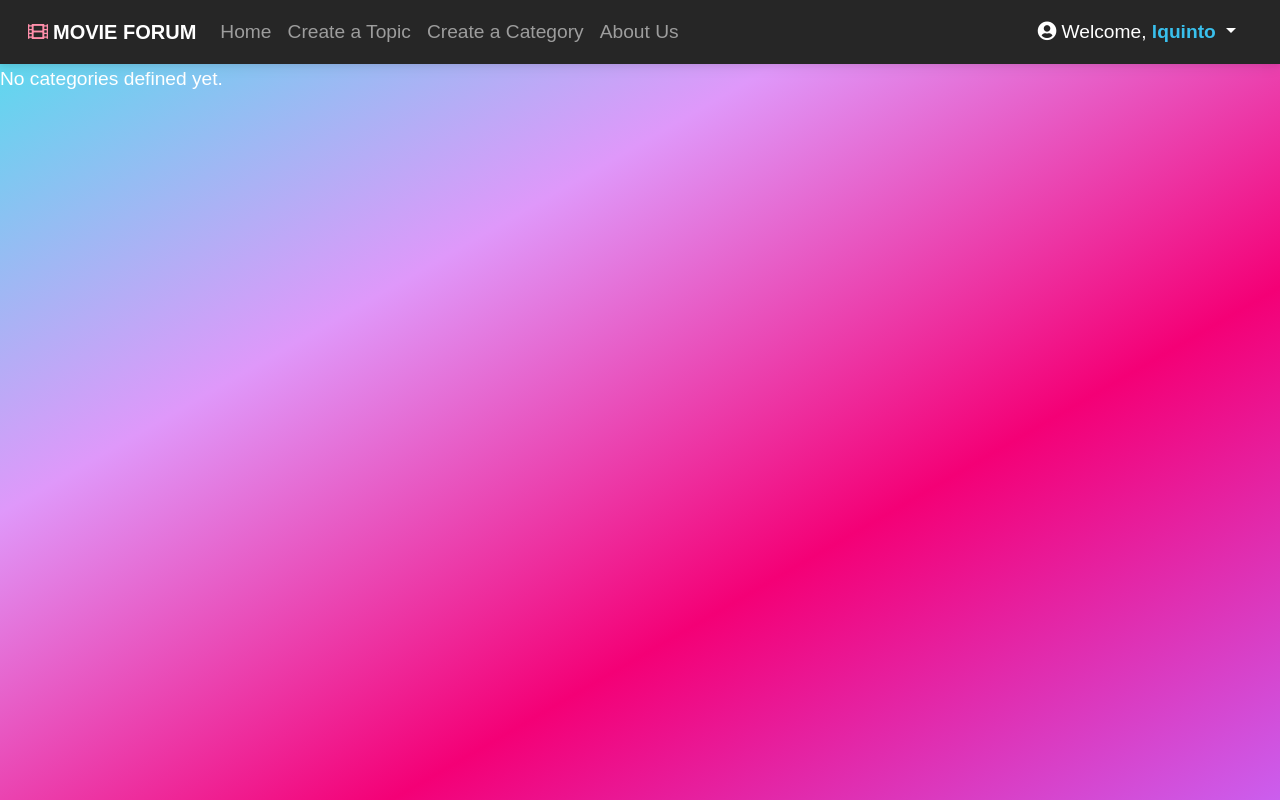
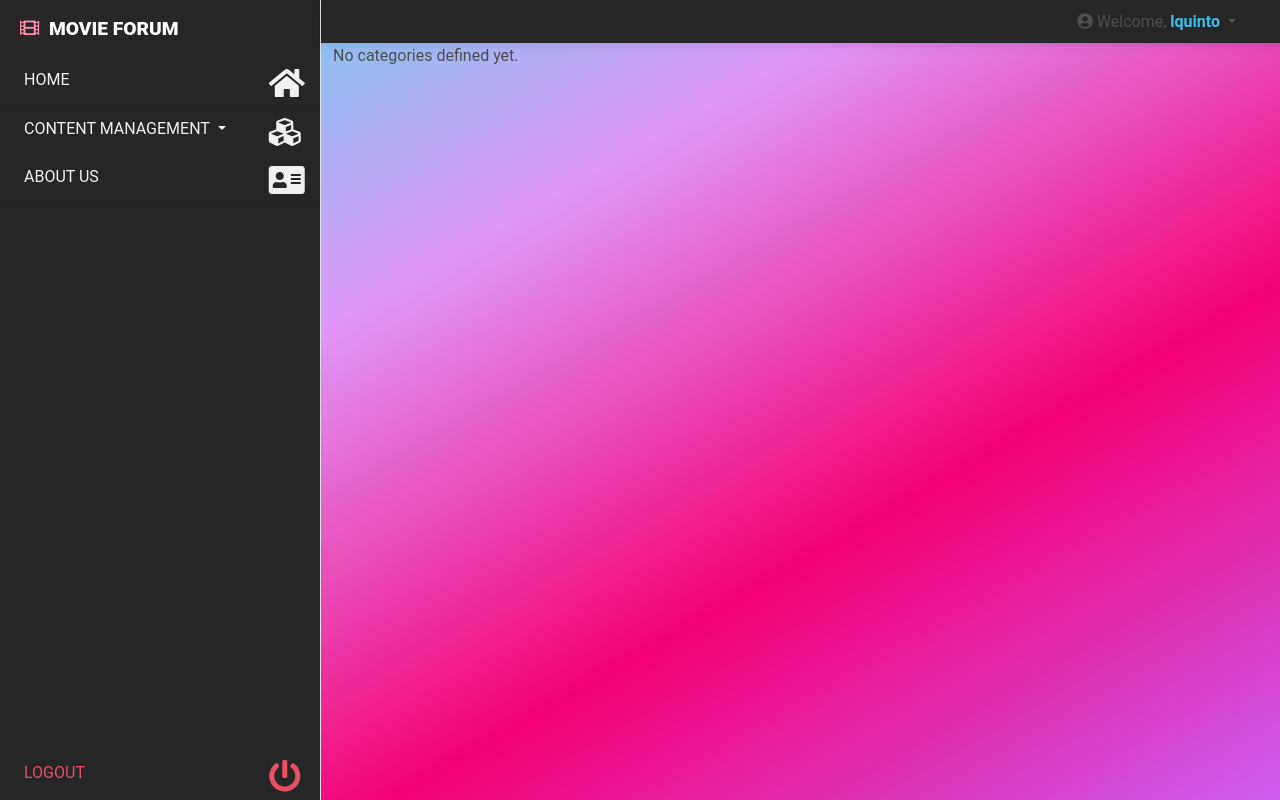
Before and after one commit to lquinto13/MovieForum, a PHP site: page / in a window 1280 px wide. Run offline with PHP 8.4, Linux system fonts and the light colour scheme; a user stored in the database is signed in; data that the repository does not hold is empty.

Commit message:
sidebar on index.php

```diff
--- /dev/null
+++ b/css/navbar-header-sidebar.css
@@ -0,0 +1,160 @@
+#wrapper {
+    overflow-x: hidden;
+ }
+
+#sidebar-wrapper {
+  min-height: 100vh;
+  margin-left: -20rem;
+  -webkit-transition: margin .25s ease-out;
+  -moz-transition: margin .25s ease-out;
+  -o-transition: margin .25s ease-out;
+  transition: margin .25s ease-out;
+  color:white;
+  position: relative;
+}
+
+#sidebar-wrapper .sidebar-heading {
+  padding: 0.875rem 1.25rem;
+  font-size: 1.2rem;
+}
+
+#sidebar-wrapper .list-group {
+  width: 20rem;
+}
+
+#page-content-wrapper {
+  min-width: 100vw;
+}
+
+#wrapper.toggled #sidebar-wrapper {
+  margin-left: 0;
+}
+
+#sidebar-heading{
+  font-weight: bold;
+}
+
+/*------------------------------------------*/
+
+/* icons for sidebar buttons styling */
+.button-icon{
+  float: right;
+  text-align: center;
+}
+
+[class^="button-icon"], [class*="button-icon"] {
+  display: inline-block;
+  width: 10%;
+}
+/* end of icons for sidebar buttons styling */
+
+/*------------------------------------------*/
+
+/* sidebar button styling (does not include content management button for dropdown or logout but affects the items in the content management dropdown menu) */
+#button-sidebar{
+  font-size: 16px;
+}
+
+#button-sidebar a{
+  text-decoration: none;
+  color: #F0F0F0;
+}
+
+#button-sidebar a:focus{
+  font-weight: bold;
+  color:#FF8FAB;
+}
+/* end of sidebar button styling */
+
+/*------------------------------------------*/
+
+/* content management button styling */
+#content-management-button{
+  color: #F0F0F0;
+}
+
+#content-management-button[aria-expanded="true"]{
+  font-weight: bold;
+  color: #FF8FAB;
+}
+/* end of content management button styling */
+
+/*------------------------------------------*/
+
+/* logout sidebar button styling */
+.logout-sidebar-button {
+  position: absolute;
+  display: inline-block;
+  bottom: 0;
+  color: #E65061;
+  font-size: 16px;
+  text-decoration: none;
+}
+
+.logout-sidebar-button:hover{
+  color: #E65061;
+}
+
+.logout-sidebar-button:active{
+  color: #802D37;
+}
+
+.logout-sidebar-button:focus{
+  color: #802D37;
+}
+/* end of logout sidebar button styling */
+
+/*------------------------------------------*/
+
+@media (min-width: 850px) {
+  #sidebar-wrapper {
+    margin-left: 0;
+  }
+
+  #page-content-wrapper {
+    min-width: 0;
+    width: 100%;
+  }
+
+  #wrapper.toggled #sidebar-wrapper {
+    margin-left: -20rem;
+  }
+}
+/* Original CSS */
+
+/* .topnav {
+    background-color: #262626;
+    overflow: hidden;
+    font-family: Arial, Helvetica, sans-serif;
+} */
+
+/* Style the links inside the navigation bar */
+/* .topnav a {
+    float: left;
+    color: white;
+    text-align: center;
+    padding: 14px 16px;
+    text-decoration: none;
+    font-size: 17px;
+}
+
+.topnav p {
+    float: right;
+    color: "black";
+    text-align: center;
+    padding: 14px 16px;
+    text-decoration: none;
+    font-size: 17px;
+} */
+
+/* Change the color of links on hover */
+/* .topnav a:hover {
+    background-color: #333539;
+    color: white;
+} */
+
+/* Add a color to the active/current link */
+/* .topnav a.active {
+    background-color: #04AA6D;
+    color: white;
+} */
--- a/header.php
+++ b/header.php
@@ -24,7 +24,7 @@ if (isset($_GET['logout'])) {
   <!-- Font Awesome -->
   <link rel="stylesheet" href="https://use.fontawesome.com/releases/v5.15.2/css/all.css" />
   <!-- Custom Styles -->
-  <link rel="stylesheet" href="css/navbar-header.css">
+  <link rel="stylesheet" href="css/navbar-header-sidebar.css">
 </head>
 
 <body>
@@ -33,19 +33,19 @@ if (isset($_GET['logout'])) {
     <!-- Container wrapper -->
     <div class="container-fluid">
       <!-- Toggle button -->
-      <button class="navbar-toggler" type="button" data-mdb-toggle="collapse" data-mdb-target="#navbarSupportedContent" aria-controls="navbarSupportedContent" aria-expanded="false" aria-label="Toggle navigation">
+      <!-- <button class="navbar-toggler" type="button" data-mdb-toggle="collapse" data-mdb-target="#navbarSupportedContent" aria-controls="navbarSupportedContent" aria-expanded="false" aria-label="Toggle navigation">
         <i class="fas fa-bars"></i>
-      </button>
+      </button> -->
 
       <!-- Collapsible wrapper -->
       <div class="collapse navbar-collapse" id="navbarSupportedContent">
         <!-- Navbar brand -->
-        <span class="navbar-brand mb-0 h1">
+        <!-- <span class="navbar-brand mb-0 h1">
           <i class="fas fa-film" style="padding-right: 5px; color: #FF8FAB;"></i>
           <strong>MOVIE FORUM</strong>
-        </span>
+        </span> -->
         <!-- Left links -->
-        <ul class="navbar-nav me-auto mb-2 mb-lg-0">
+        <!-- <ul class="navbar-nav me-auto mb-2 mb-lg-0">
           <li class="nav-item">
             <a class="nav-link" href="/movieforum/index.php">Home</a>
           </li>
@@ -58,7 +58,7 @@ if (isset($_GET['logout'])) {
           <li class="nav-item">
             <a class="nav-link" href="/movieforum/about_us.php">About Us</a>
           </li>
-        </ul>
+        </ul> -->
         <!-- Left links -->
       </div>
       <!-- Collapsible wrapper -->
--- a/index.php
+++ b/index.php
@@ -9,20 +9,55 @@ include('server.php');
 	unset($_SESSION['username']);
 	header("location: login.php");
 }
-  include 'header.php'
 
 ?>
 <!DOCTYPE html>
 <html>
+
 <head>
 	<title>Home</title>
 	<link rel="stylesheet" type="text/css" href="css/style.css">
 </head>
+
 <body>
+	<div class="d-flex" id="wrapper">
+		<!-- Sidebar-->
+		<div class="bg-dark border-right" id="sidebar-wrapper">
+			<div class="sidebar-heading" id="sidebar-heading">
+				<i class="fas fa-film" style="padding-right: 5px; color: #FF8FAB;"></i>
+				<strong>MOVIE FORUM</strong>
+			</div>
+			<div class="list-group list-group-flush" id="button-sidebar">
+				<a type="button" href="/movieforum/index.php" class="list-group-item list-group-item-action bg-dark">HOME
+					<i class="fa fa-home fa-2x button-icon "></i>
+				</a>
 
-<div >
+				<div class="dropdown">
+					<button class="list-group-item list-group-item-action bg-dark dropdown-toggle" type="button" data-toggle="collapse" data-target="#contentManagement" aria-controls="contentManagement" aria-expanded="false" id="content-management-button">CONTENT MANAGEMENT
+						<i class="fa fa-cubes fa-2x button-icon" aria-hidden="true"></i>
+					</button>
+
+					<div class="collapse" id="contentManagement">
+						<a type="button" href="/movieforum/create_topic.php" class="list-group-item list-group-item-action bg-dark">CREATE A TOPIC</a>
+						<a type="button" href="/movieforum/create_cat.php" class="list-group-item list-group-item-action bg-dark">CREATE A CATEGORY</a>
 					</div>
-<div >
+				</div>
+
+				<a type="button" href="/movieforum/about_us.php" class="list-group-item list-group-item-action bg-dark">ABOUT US
+					<i class="fas fa-address-card fa-2x button-icon"></i>
+				</a>
+
+				<button class="list-group-item list-group-item-action bg-dark logout-sidebar-button" onclick="location.href='index.php?logout=\'1\''">
+					LOGOUT
+					<i class="fa fa-power-off fa-2x button-icon"></i>
+				</button>
+			</div>
+		</div>
+		<!-- Page content wrapper-->
+		<div id="page-content-wrapper">
+			<?php include 'header.php' ?>
+			<!-- Page content-->
+			<div class="container-fluid">
 				<?php
 				//create_cat.php
 
@@ -44,18 +79,12 @@ $result3 = $db->query($sqltop);
 
 
 
-if(!$result)
-{
+				if (!$result) {
 					echo 'The categories could not be displayed, please try again later.';
-}
-else
-{
-    if(mysqli_num_rows($result) == 0)
-    {
+				} else {
+					if (mysqli_num_rows($result) == 0) {
 						echo 'No categories defined yet.';
-    }
-    else
-    {
+					} else {
 						$name = $_SESSION['username'];
 						$user_check_query = "SELECT  * FROM users WHERE username ='$name'";
 						$result2 = mysqli_query($db, $user_check_query);
@@ -66,49 +95,47 @@ else
 
 
 
-		if($user['usertype'] == 1)
-		{
+						if ($user['usertype'] == 1) {
 							//prepare the table
 							echo "<br>";
-        echo '<center> <table border="1" > </center>
+							echo '	<center> <table border="1" > </center>
               							<tr>
                 							<th>Category</th>
 											<th>Setting</th>
               							</tr>';
 
-        	while($row = mysqli_fetch_assoc($result) )
-       		{
+							while ($row = mysqli_fetch_assoc($result)) {
 								$row2 = mysqli_fetch_assoc($result3);
 								echo '<tr>';
 								echo '<td class="leftpart">';
-                    	echo '<h3><a href="category.php?id='.$row['cat_id'].'">' . $row['cat_name'] . '</a></h3>' . $row['cat_description'];
+								echo '<h3><a href="category.php?id=' . $row['cat_id'] . '">' . $row['cat_name'] . '</a></h3>' . $row['cat_description'];
 								echo '<td class="rightpart">';
 								echo '<center><button>Delete</button></center>';
 								echo '</td>';
 								echo '</tr>';
 							}
-   		}
-		   else{
+						} else {
 							echo "<br>";
 							echo '<center> <table border="1" > </center>
 				  <tr>
 					<th>Category</th>
 				  </tr>';
 
-		 while($row = mysqli_fetch_assoc($result) )
-		 {
+							while ($row = mysqli_fetch_assoc($result)) {
 								$row2 = mysqli_fetch_assoc($result3);
 								echo '<tr>';
 								echo '<td class="leftpart">';
-					echo '<h3><a href="category.php?id='.$row['cat_id'].'">' . $row['cat_name'] . '</a></h3>' . $row['cat_description'];
+								echo '<h3><a href="category.php?id=' . $row['cat_id'] . '">' . $row['cat_name'] . '</a></h3>' . $row['cat_description'];
 								echo '</tr>';
 							}
 						}
 					}
-
 				}
 				?>
 			</div>
+		</div>
+	</div>
 
 </body>
+
 </html>
```
Also changed, not shown: css/navbar-header.css (deleted, +0 -38 lines). Lines whose indentation alone changed are shown as unchanged.
